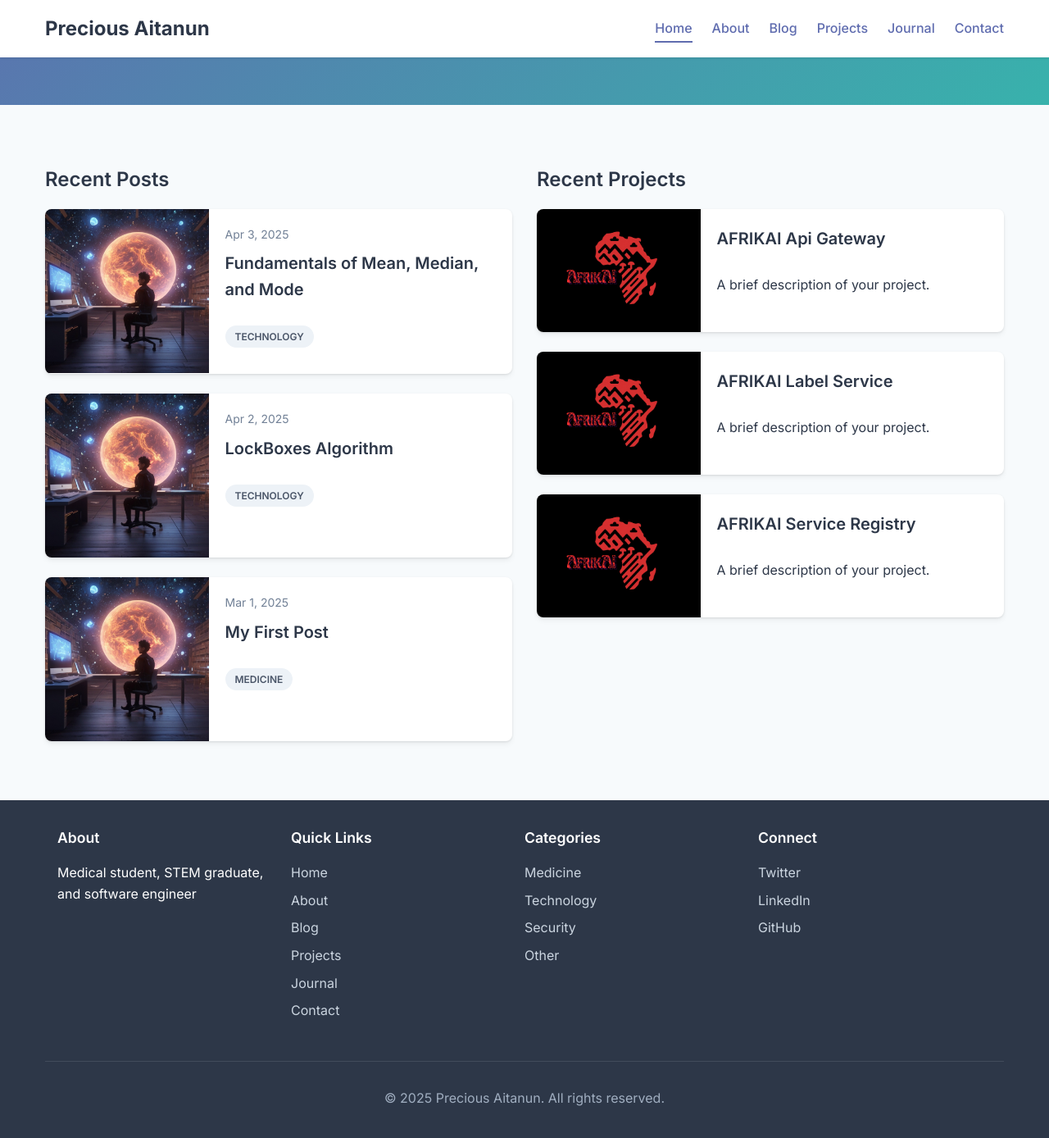
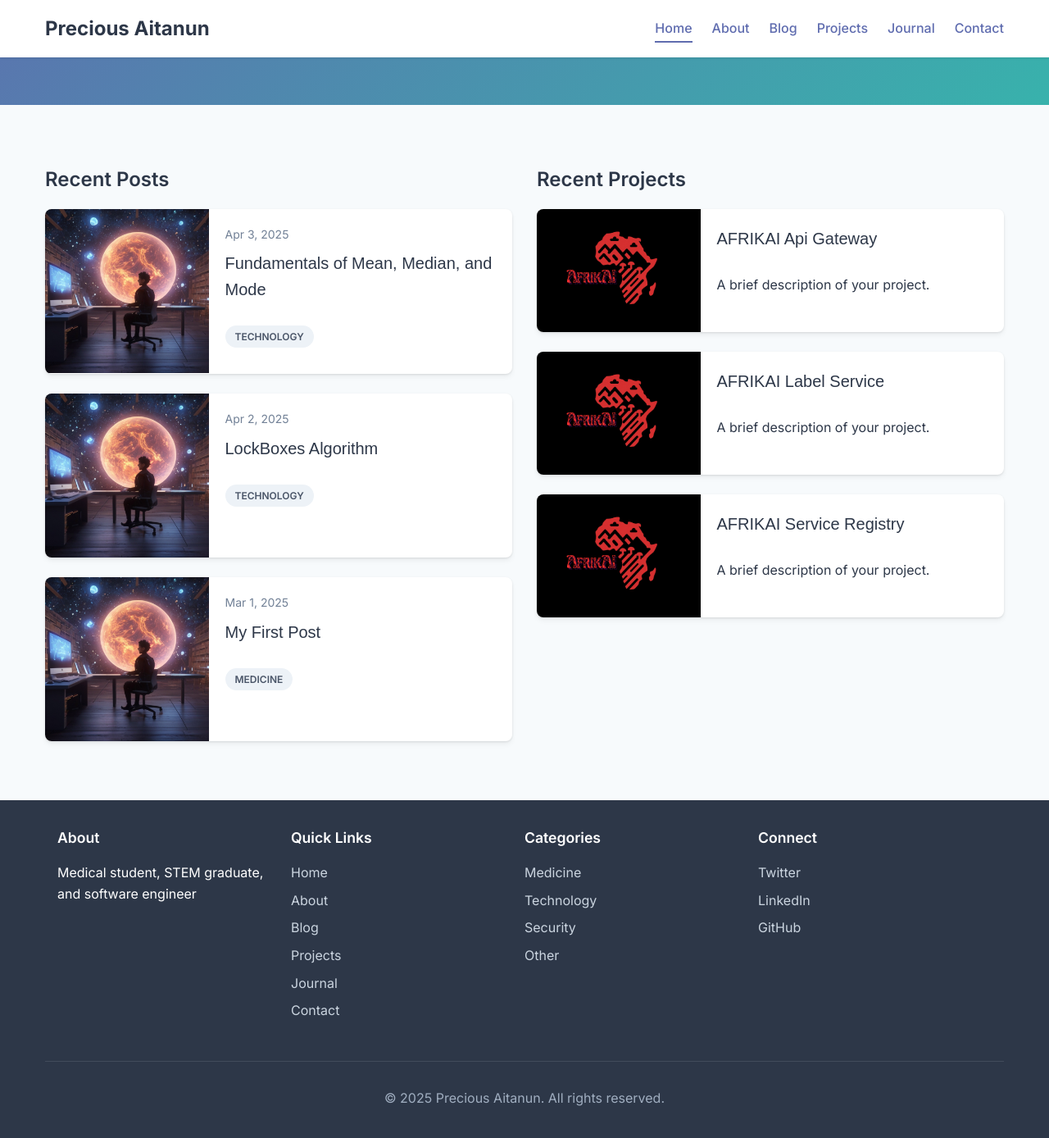
Before and after one commit to Nadira3/Nadira3.github.io, a Jekyll site: the page built from index.html, in a window 1280 px wide and 1400 px high, scrolled down 251 px. Shown: the top 1388 px of the window at 82% size. Built offline with Jekyll 4.4.1, drawn with Linux system fonts in a browser that asks for light colours; some web fonts are replaced.

Commit message:
project title properly styled

```diff
--- a/_layouts/default.html
+++ b/_layouts/default.html
@@ -10,6 +10,7 @@
   <link rel="preconnect" href="https://fonts.gstatic.com" crossorigin>
   <link href="https://fonts.googleapis.com/css2?family=Inter:wght@400;500;600;700&display=swap" rel="stylesheet">
   <link href="https://fonts.googleapis.com/css2?family=Fira+Mono&display=swap" rel="stylesheet">
+  <link href="https://fonts.googleapis.com/css2?family=Winky+Sans:ital,wght@0,300..900;1,300..900&display=swap" rel="stylesheet">
 
   <!-- Font Awesome -->
   <link rel="stylesheet" href="https://cdnjs.cloudflare.com/ajax/libs/font-awesome/6.0.0-beta3/css/all.min.css">
--- a/assets/css/main.css
+++ b/assets/css/main.css
@@ -191,6 +191,14 @@ img {
   padding: 1rem 1.5rem;
   border-top: 1px solid var(--gray-200);
   background-color: var(--gray-100);
+}
+
+
+.post-info h3, .project-info h3, .project-details h2 {
+  font-family: "Winky Sans", sans-serif;
+  font-optical-sizing: auto;
+  font-weight: 500;
+  font-style: normal;
 }
 
 /* Blog Post Cards */
```
Also changed, not shown: _layouts/project.html (line endings or trailing spaces).
